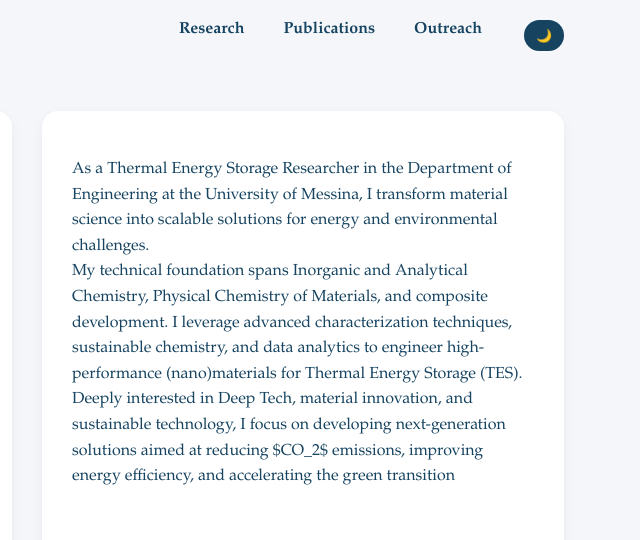
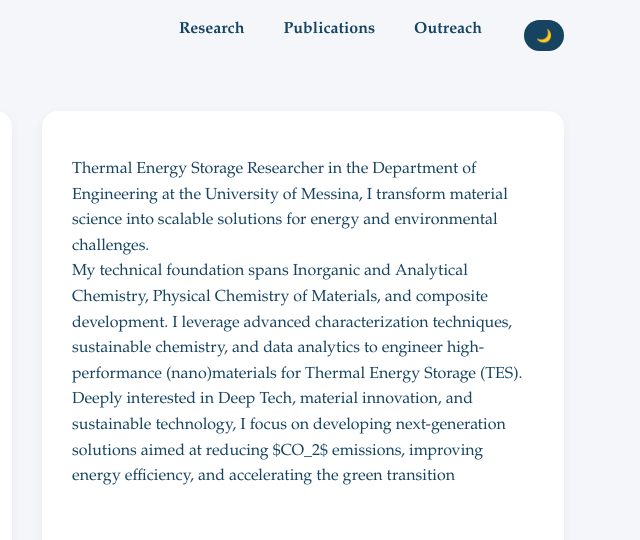
Before and after one commit to avilagutier/avilagutier.github.io, a plain HTML site: page index.html in a window 1280 px wide. Shown: the top 540 px of the page, 536-1176 px from the left. Drawn offline with Linux system fonts and the light colour scheme.

Commit message:
Update researcher description in index.html
change summary

```diff
--- a/index.html
+++ b/index.html
@@ -59,7 +59,7 @@
         <div class="cover-right reveal">
         <div class="cover-presentation">
           <p>
-            As a Thermal Energy Storage Researcher in the Department of Engineering at the University of Messina, I transform material science into scalable solutions for energy and
+            Thermal Energy Storage Researcher in the Department of Engineering at the University of Messina, I transform material science into scalable solutions for energy and
             environmental challenges.
             <br>
             My technical foundation spans Inorganic and Analytical Chemistry, Physical Chemistry of Materials, and composite development. I leverage advanced characterization techniques, sustainable chemistry, and data analytics to engineer high-performance (nano)materials for Thermal Energy Storage (TES).
```
